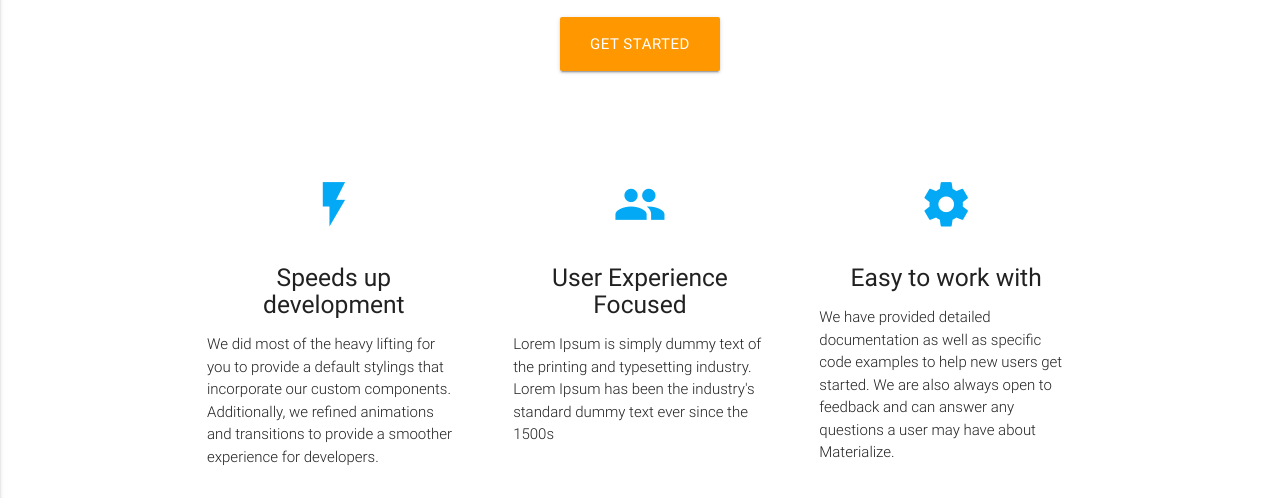
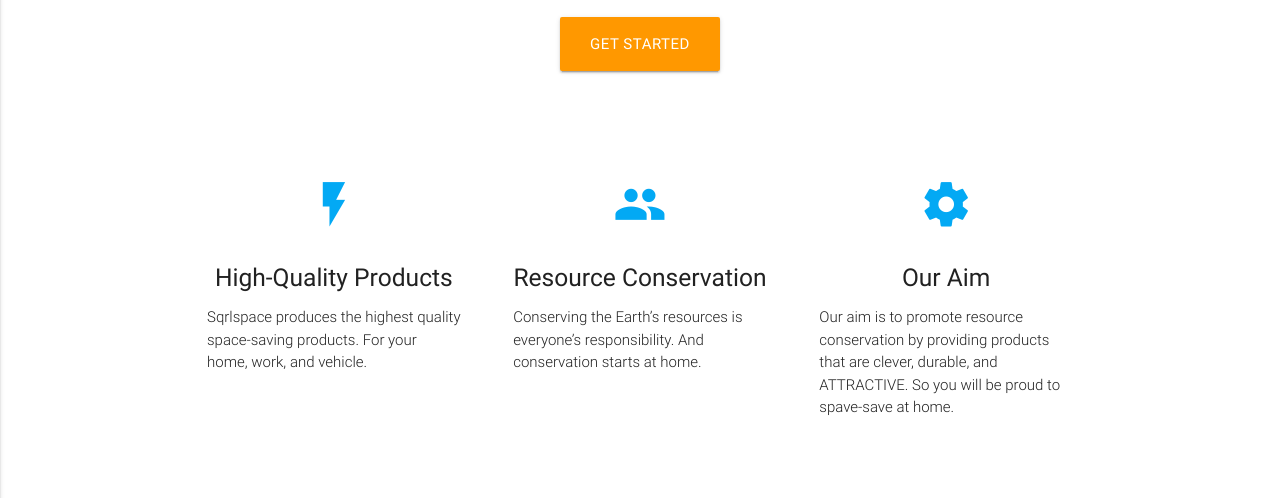
Before and after one commit to Jbays/sqrlspace, a website: page index.html in a window 1280 px wide. Shown: the part 302-800 px from the top of the page. Drawn offline with nearby package versions, Linux system fonts and the light colour scheme.

Commit message:
sample content change

```diff
--- a/index.html
+++ b/index.html
@@ -47,27 +47,27 @@
         <div class="col s12 m4">
           <div class="icon-block">
             <h2 class="center light-blue-text"><i class="material-icons">flash_on</i></h2>
-            <h5 class="center">Speeds up development</h5>
+            <h5 class="center">High-Quality Products</h5>
 
-            <p class="light">We did most of the heavy lifting for you to provide a default stylings that incorporate our custom components. Additionally, we refined animations and transitions to provide a smoother experience for developers.</p>
+            <p class="light">Sqrlspace produces the highest quality space-saving products.  For your home, work, and vehicle.</p>
           </div>
         </div>
 
         <div class="col s12 m4">
           <div class="icon-block">
             <h2 class="center light-blue-text"><i class="material-icons">group</i></h2>
-            <h5 class="center">User Experience Focused</h5>
+            <h5 class="center">Resource Conservation</h5>
 
-            <p class="light">Lorem Ipsum is simply dummy text of the printing and typesetting industry. Lorem Ipsum has been the industry's standard dummy text ever since the 1500s</p>
+            <p class="light">Conserving the Earth’s resources is everyone’s responsibility.  And conservation starts at home.</p>
           </div>
         </div>
 
         <div class="col s12 m4">
           <div class="icon-block">
             <h2 class="center light-blue-text"><i class="material-icons">settings</i></h2>
-            <h5 class="center">Easy to work with</h5>
+            <h5 class="center">Our Aim</h5>
 
-            <p class="light">We have provided detailed documentation as well as specific code examples to help new users get started. We are also always open to feedback and can answer any questions a user may have about Materialize.</p>
+            <p class="light">Our aim is to promote resource conservation by providing products that are clever, durable, and ATTRACTIVE.  So you will be proud to spave-save at home.</p>
           </div>
         </div>
       </div>
--- a/package.json
+++ b/package.json
@@ -4,7 +4,7 @@
   "description": "",
   "main": "index.js",
   "scripts": {
-    "deploy": "surge --domain massive-queen.surge.sh"
+    "deploy": "surge --domain sqrlspace.com"
   },
   "repository": {
     "type": "git",
```
